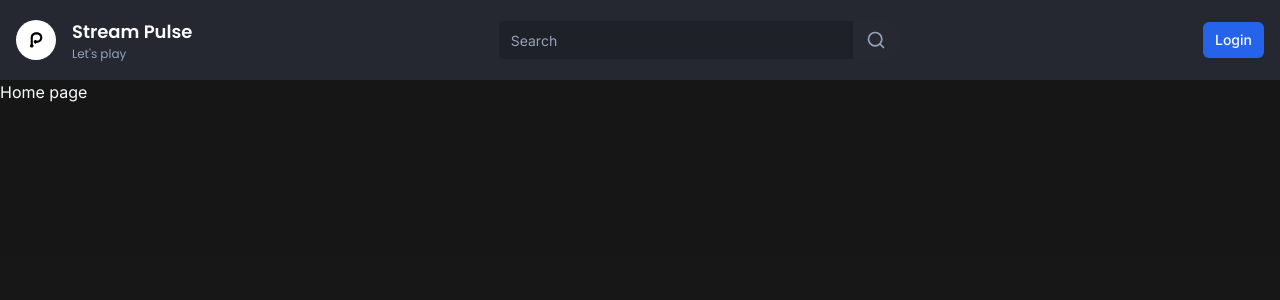
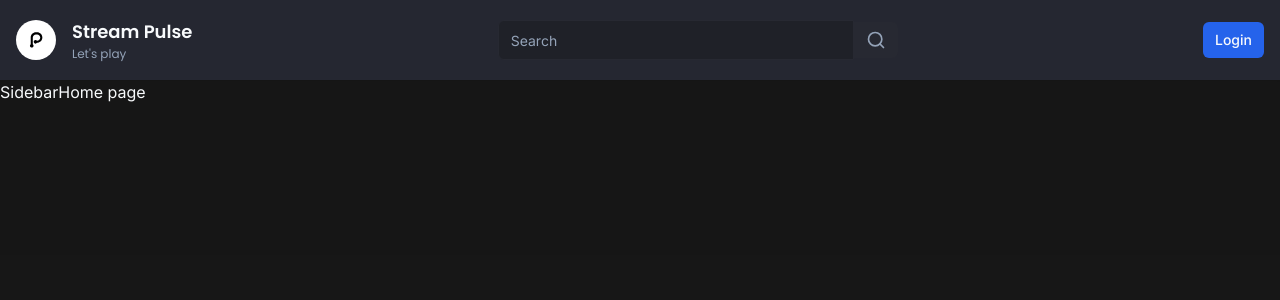
Before and after one commit to brandalx/StreamPulse, a Next.js app: page / in a window 1280 px wide. Shown: the top 300 px of the page. Built offline with nearby package versions, Linux system fonts and the light colour scheme; no server answers.

Commit message:
feat: sidebar init

```diff
--- /dev/null
+++ b/app/(browse)/_components/sidebar/index.tsx
@@ -0,0 +1,7 @@
+import React from "react";
+
+const Sidebar = () => {
+  return <div>Sidebar</div>;
+};
+
+export default Sidebar;
--- a/app/(browse)/layout.tsx
+++ b/app/(browse)/layout.tsx
@@ -1,11 +1,16 @@
 import React from "react";
 import Navbar from "./_components/navbar";
+import Sidebar from "./_components/sidebar";
 
 const BrowseLayout = ({ children }: { children: React.ReactNode }) => {
   return (
     <>
       <Navbar />
-      <div className="flex h-full ">{children}</div>
+
+      <div className="flex h-full ">
+        <Sidebar />
+        {children}
+      </div>
     </>
   );
 };
```
